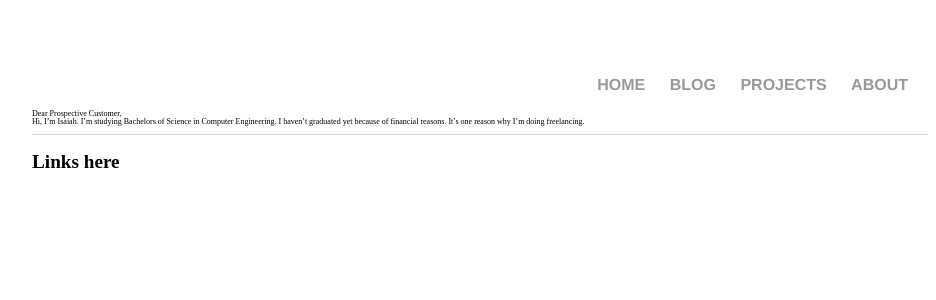
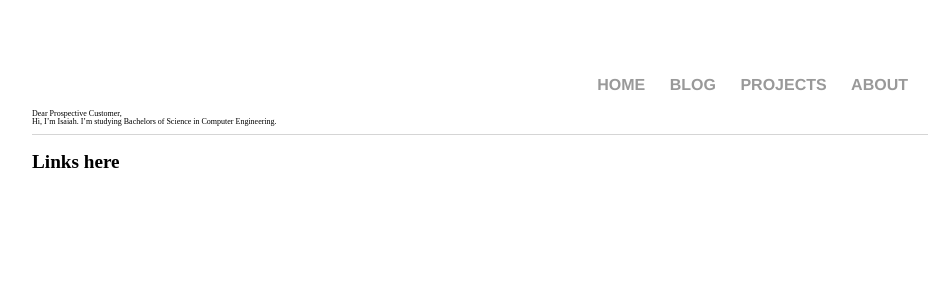
Before and after one commit to IGHarrison/igharrison.github.io, a Jekyll site: the page built from about/index.html, in a window 1280 px wide. Shown: the top 300 px of the page, without its empty margins (160-1096 px from the left). Built offline with Jekyll 4.4.1, drawn with Linux system fonts in a browser that asks for light colours.

Commit message:
Update index.html

```diff
--- a/about/index.html
+++ b/about/index.html
@@ -7,6 +7,5 @@ title: About
   <p>
     Dear Prospective Customer, <br>
     Hi, I’m Isaiah. I’m studying Bachelors of Science in Computer Engineering.
-    I haven’t graduated yet because of financial reasons. It’s one reason why I’m doing freelancing.
   </p>
 </div>
```
